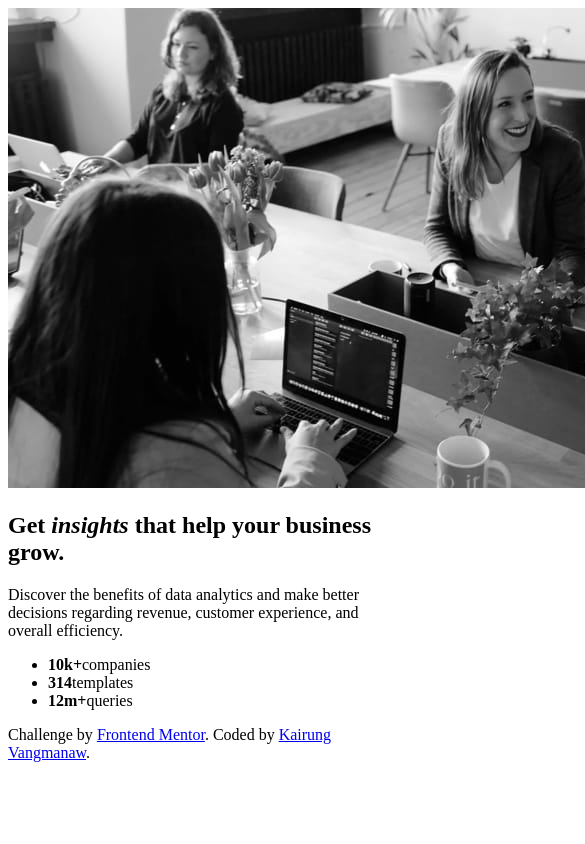
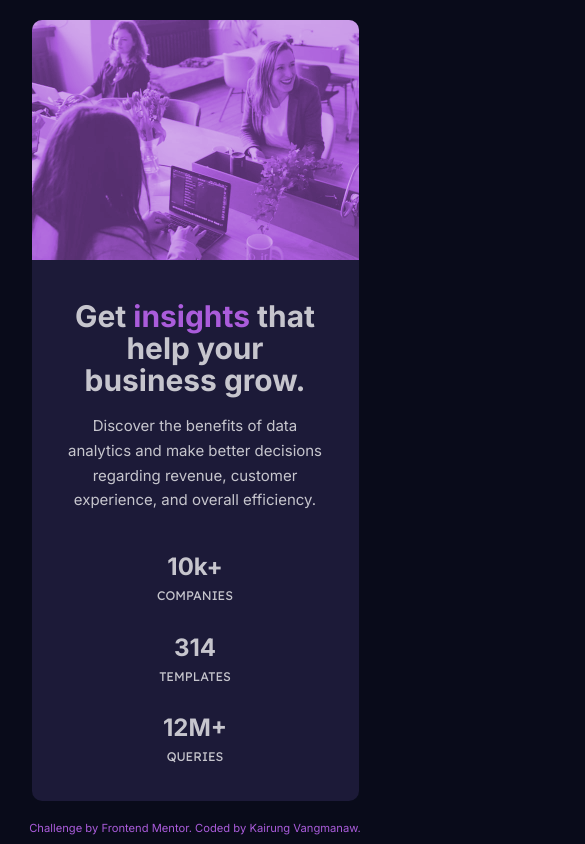
Before and after one commit to VangmanawKairung/Frontend-Mentor_stats-preview-card-component, a React (Vite) app: page / in a window 390 px wide. Shown: the top 844 px of the page, 585 px wide, since content can reach past the window. Built offline with nearby package versions, Linux system fonts and the light colour scheme.

Commit message:
feat: implement responsive design for mobile and desktop

```diff
--- a/index.html
+++ b/index.html
@@ -2,12 +2,18 @@
 <html lang="en">
   <head>
     <meta charset="UTF-8" />
-    <link rel="icon" type="image/svg+xml" href="/favicon.svg" />
+    <link rel="icon" type="image/svg+xml" href="/icon.svg" />
     <meta name="viewport" content="width=device-width, initial-scale=1.0" />
     <title>Frontend Mentor | Stats preview card component</title>
     <meta
       name="description"
       content="Get insights that help your business grow. View our key statistics and data analytics metrics."
+    />
+    <link rel="preconnect" href="https://fonts.googleapis.com" />
+    <link rel="preconnect" href="https://fonts.gstatic.com" crossorigin />
+    <link
+      href="https://fonts.googleapis.com/css2?family=Inter:ital,opsz,wght@0,14..32,100..900;1,14..32,100..900&family=Lexend+Deca&display=swap"
+      rel="stylesheet"
     />
   </head>
   <body>
--- a/src/App.css
+++ b/src/App.css
@@ -0,0 +1,152 @@
+:root {
+  /* Colors */
+  --clr-primary-navy-950: hsl(233, 47%, 7%);
+  --clr-primary-blue-950: hsl(244, 37%, 16%);
+  --clr-primary-purple-500: hsl(277, 64%, 61%);
+  --clr-neutral-white-heading-and-stats: hsl(0, 0%, 100%);
+  --clr-neutral-white-paragraph: hsla(0, 0%, 100%, 0.75);
+  --clr-neutral-white-stat-heading: hsla(0, 0%, 100%, 0.6);
+
+  /* Typography */
+  --ff-main: "Inter", sans-serif;
+  --ff-label: "Lexend Deca", sans-serif;
+  --fs-body: 15px;
+  --fw-regular: 400;
+  --fw-bold: 700;
+}
+
+body {
+  font-family: var(--ff-main);
+  font-size: var(--fs-body);
+  font-weight: var(--fw-regular);
+  color: var(--clr-neutral-white-paragraph);
+  background-color: var(--clr-primary-navy-950);
+}
+
+#root {
+  min-height: 100dvh;
+  display: flex;
+  flex-direction: column;
+  align-items: center;
+}
+
+.card {
+  display: flex;
+  flex-direction: column;
+  max-width: 327px;
+  border-radius: 10px;
+  overflow: hidden;
+  margin-top: auto;
+  margin-bottom: auto;
+
+  @media (min-width: 1024px) {
+    flex-direction: row-reverse;
+    max-width: 1110px;
+    max-height: 445px;
+  }
+}
+
+.card__picture {
+  background-color: var(--clr-primary-purple-500);
+}
+
+.card__image {
+  mix-blend-mode: hard-light;
+  filter: opacity(0.5);
+  width: 100%;
+  height: 100%;
+  object-fit: cover;
+}
+
+.card__content {
+  flex: 1;
+  background-color: var(--clr-primary-blue-950);
+  padding: 40px 30px 36px;
+  text-align: center;
+
+  @media (min-width: 1024px) {
+    text-align: left;
+    padding: 50px 40px;
+    padding: clamp(50px, calc(-4.154px + 5.288vw), 72px)
+      clamp(40px, calc(-156.923px + 19.231vw), 120px)
+      clamp(50px, calc(20.462px + 2.885vw), 62px)
+      clamp(40px, calc(-38.769px + 7.692vw), 72px);
+    display: flex;
+    flex-direction: column;
+    justify-content: space-between;
+  }
+}
+
+.card__title {
+  line-height: 1.07;
+  font-size: 1.87rem;
+  font-weight: var(--fw-bold);
+
+  @media (min-width: 1024px) {
+    font-size: 2.4rem;
+    line-height: 1.09;
+  }
+}
+
+.card__title--highlight {
+  font-style: normal;
+  color: var(--clr-primary-purple-500);
+}
+
+.card__description {
+  margin-top: 18px;
+  line-height: 1.65;
+
+  @media (min-width: 1024px) {
+    margin-top: 30px;
+  }
+}
+
+.card__stats {
+  margin-top: 38px;
+  display: flex;
+  flex-direction: column;
+  gap: 27px;
+
+  @media (min-width: 1024px) {
+    flex-direction: row;
+    margin-top: auto;
+    gap: 70px;
+  }
+}
+
+.card__stat {
+  display: flex;
+  flex-direction: column;
+  gap: 6px;
+}
+
+.card__stat-value {
+  font-size: 1.5rem;
+  font-weight: var(--fw-bold);
+}
+
+.card__stat-label {
+  font-family: var(--ff-label);
+  text-transform: uppercase;
+  font-size: 0.78rem;
+}
+
+.footer {
+  text-align: center;
+  font-size: 0.7rem;
+  padding-bottom: 8px;
+  color: var(--clr-primary-purple-500);
+  background-color: transparent;
+}
+
+.footer__link {
+  color: var(--clr-primary-purple-500);
+  text-decoration: none;
+  font-weight: var(--fw-medium);
+}
+
+.footer__link:hover,
+.footer__link:focus-visible {
+  text-decoration: underline;
+}
--- a/src/components/Info.jsx
+++ b/src/components/Info.jsx
@@ -1,14 +1,14 @@
 const STATS_DATA = [
   { value: "10k+", label: "companies" },
   { value: "314", label: "templates" },
-  { value: "12m+", label: "queries" },
+  { value: "12M+", label: "queries" },
 ];
 
 const Info = () => {
   return (
     <section className="card__content">
       <h1 className="card__title">
-        Get <em className="card__title-highlight">insights</em> that help your business grow.
+        Get <em className="card__title--highlight">insights</em> that help your business grow.
       </h1>
       <p className="card__description">
         Discover the benefits of data analytics and make better decisions
--- a/src/index.css
+++ b/src/index.css
@@ -0,0 +1,46 @@
+/* CSS Reset */
+*,
+*::before,
+*::after {
+  margin: 0;
+  padding: 0;
+  box-sizing: border-box;
+}
+
+body {
+  margin: 0;
+  min-height: 100vh;
+  line-height: 1.3;
+  -webkit-text-size-adjust: 100%;
+}
+
+html {
+  font-size: 100%;
+}
+
+img,
+video {
+  display: block;
+  max-width: 100%;
+  height: auto;
+  object-fit: cover;
+}
+
+ul,
+ol {
+  list-style: none;
+  margin: 0;
+  padding: 0;
+}
+
+article {
+  margin: 0;
+}
+
+h1,
+h2,
+h3,
+h4,
+p {
+  overflow-wrap: break-word;
+}
```
